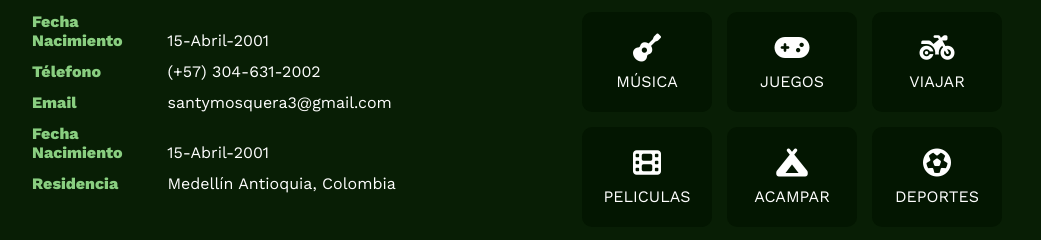
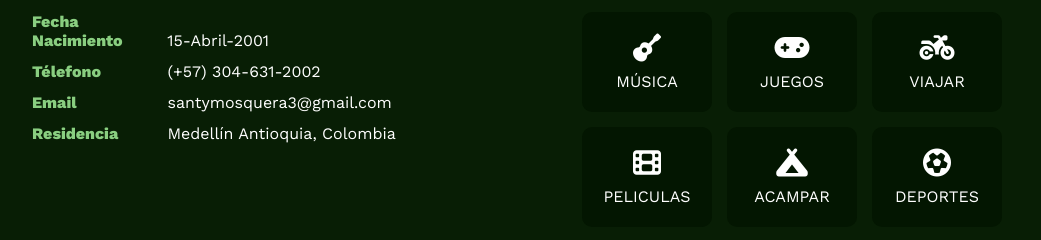
Before and after one commit to SantyMosquera1/CvSanty-main, a plain HTML site: page index.html in a window 1280 px wide. Shown: the part 1080-1320 px from the top of the page, without its empty margins (58-1099 px from the left). Drawn offline with nearby package versions, Linux system fonts and the light colour scheme; a web font is replaced by a local one.

Commit message:
Ajuste en Datos Personales

```diff
--- a/index.html
+++ b/index.html
@@ -82,10 +82,6 @@
                         <li>
                             <strong>Email</strong>
                             santymosquera3@gmail.com
-                        </li>
-                        <li>
-                            <strong>Fecha Nacimiento</strong>
-                            15-Abril-2001
                         </li>
                         <li>
                             <strong>Residencia</strong>
```
